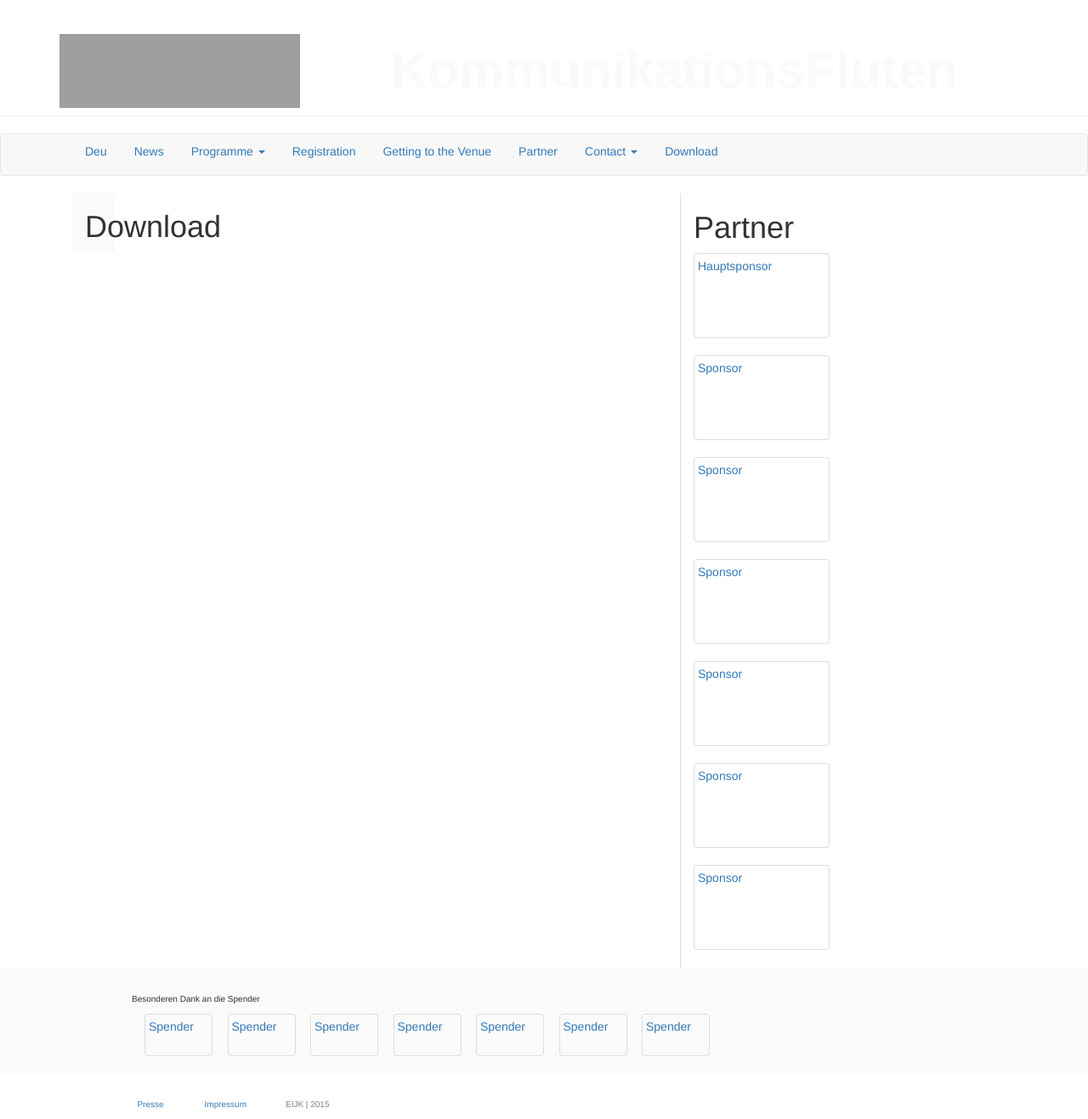
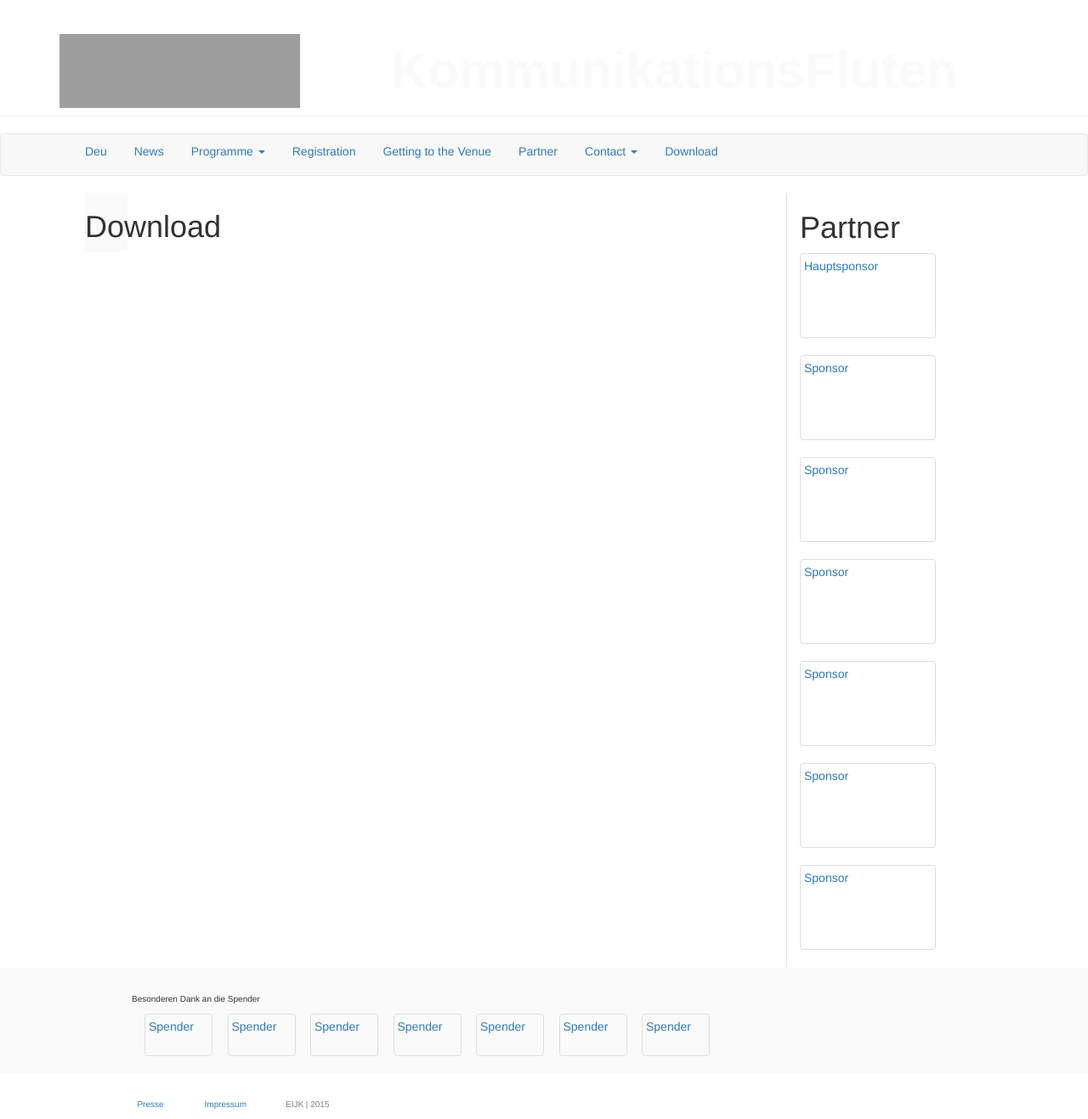
Before and after one commit to susedev/test, a Jekyll site: the page built from download.html, in a window 1280 px wide. Shown: the whole page at 85% size. Built offline with Jekyll 4.4.1, drawn with Linux system fonts in a browser that asks for light colours; nearby versions of some CDN libraries; grey boxes are pictures that could not be loaded.

Commit message:
Update page.html

```diff
--- a/_layouts/page.html
+++ b/_layouts/page.html
@@ -11,8 +11,10 @@ layout: base
 <div class="container">
 
   <div class="row-same-height row-same-height row-full-height">
-    <div class="col-md-2 col-md-height col-full-height" style="display: block; width: 50px; background-color: #FAFAFA; margin-left: 15px; box-sizing: border-box;">
+    <div class="col-md-2 col-md-height col-full-height">
+      <div class="row" style="display: block; width: 50px; background-color: #FAFAFA; margin-left: 15px; box-sizing: border-box;">
        <h1>{{ page.title }}</h1>
+      </div>
     </div>
     <div class="col-md-6 col-md-height col-full-height">
                {{ content }}
```
